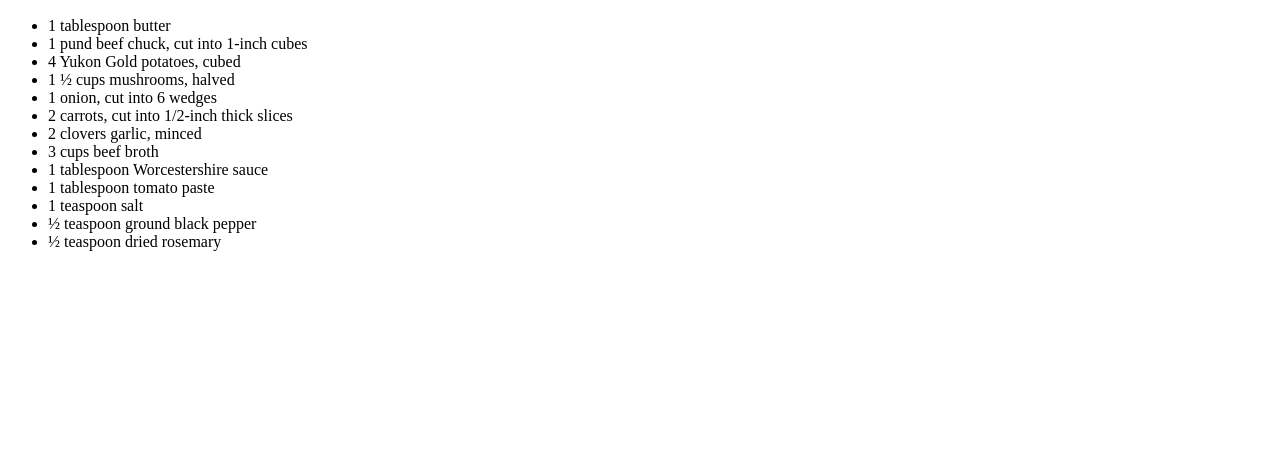
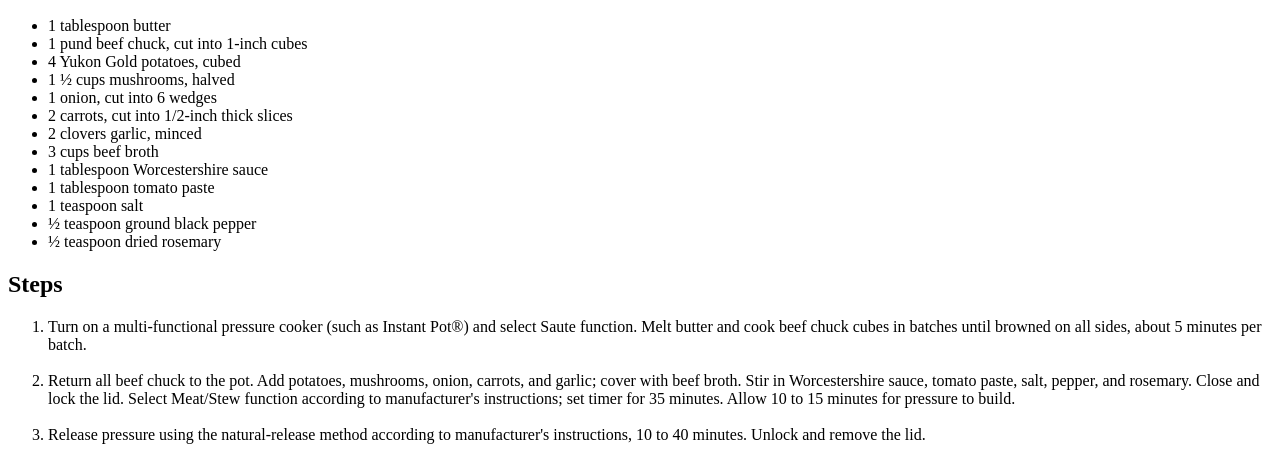
Before and after one commit to MelodyRemedy8262/odin-recipes, a plain HTML site: page recipes/beef_stew.html in a window 1280 px wide. Shown: the part 634-1094 px from the top of the page. Before the commit the page ends 901 px from the top, so only its background shows below. Drawn offline with Linux system fonts and the light colour scheme.

Commit message:
ADD Steps for brewing Recipes

```diff
--- a/recipes/beef_stew.html
+++ b/recipes/beef_stew.html
@@ -25,5 +25,18 @@
         <li>&frac12; teaspoon ground black pepper </li>
         <li>&frac12; teaspoon dried rosemary </li>
     </ul>
+    <h2>Steps</h2>
+    <ol>
+        <li>Turn on a multi-functional pressure cooker (such as Instant Pot®) and select Saute function.
+             Melt butter and cook beef chuck cubes in batches until browned on all sides, about 5 minutes per batch.</li>
+             &nbsp;
+        <li>Return all beef chuck to the pot. Add potatoes, mushrooms, onion, carrots, and garlic; cover with beef broth.
+             Stir in Worcestershire sauce, tomato paste, salt, pepper, and rosemary. Close and lock the lid.
+             Select Meat/Stew function according to manufacturer's instructions; set timer for 35 minutes. Allow 10 to 15 minutes for pressure to build.</li>
+              &nbsp;
+        <li>Release pressure using the natural-release method according to manufacturer's instructions, 10 to 40 minutes.
+             Unlock and remove the lid.</li>
+
+    </ol>
 </body>
 </html>
```
